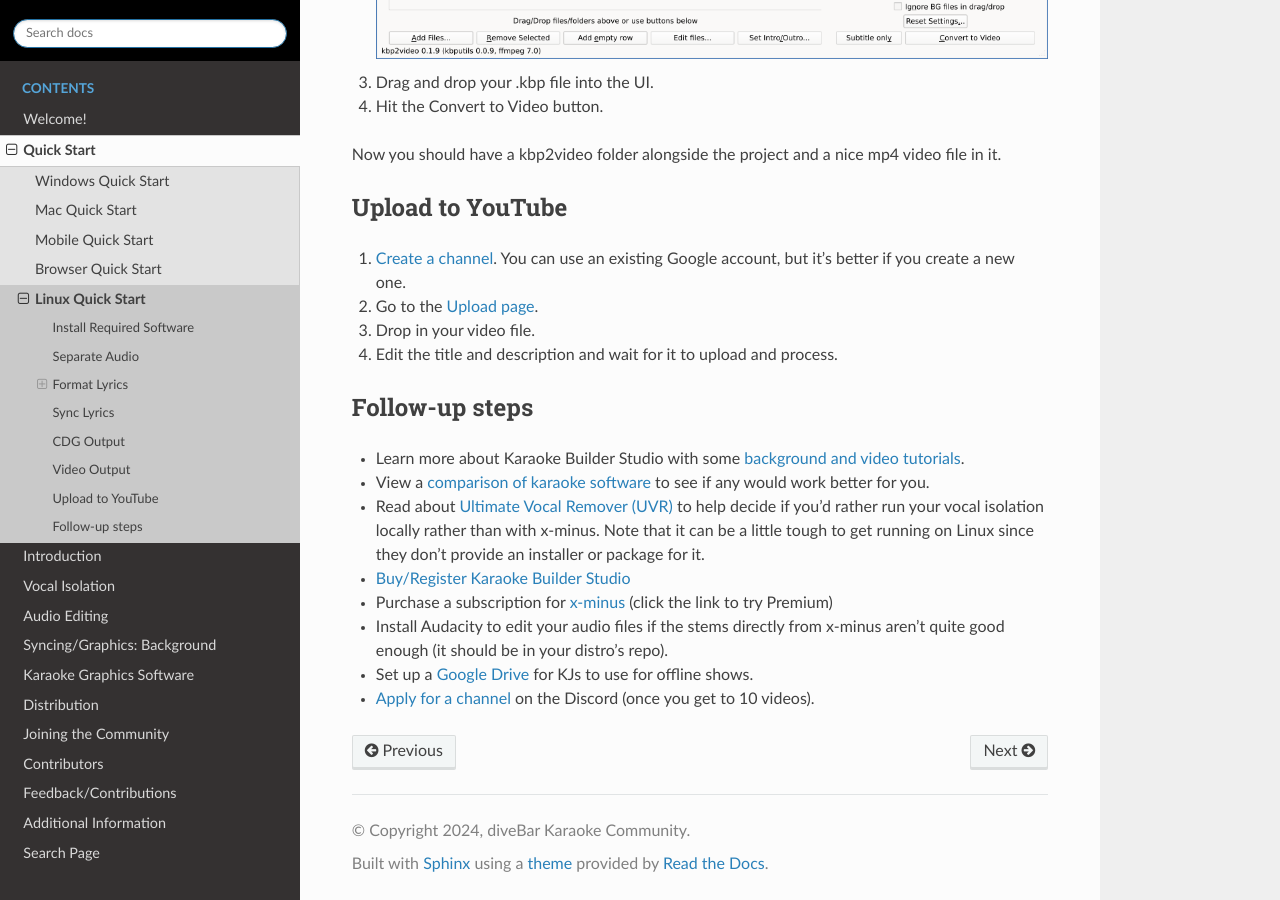
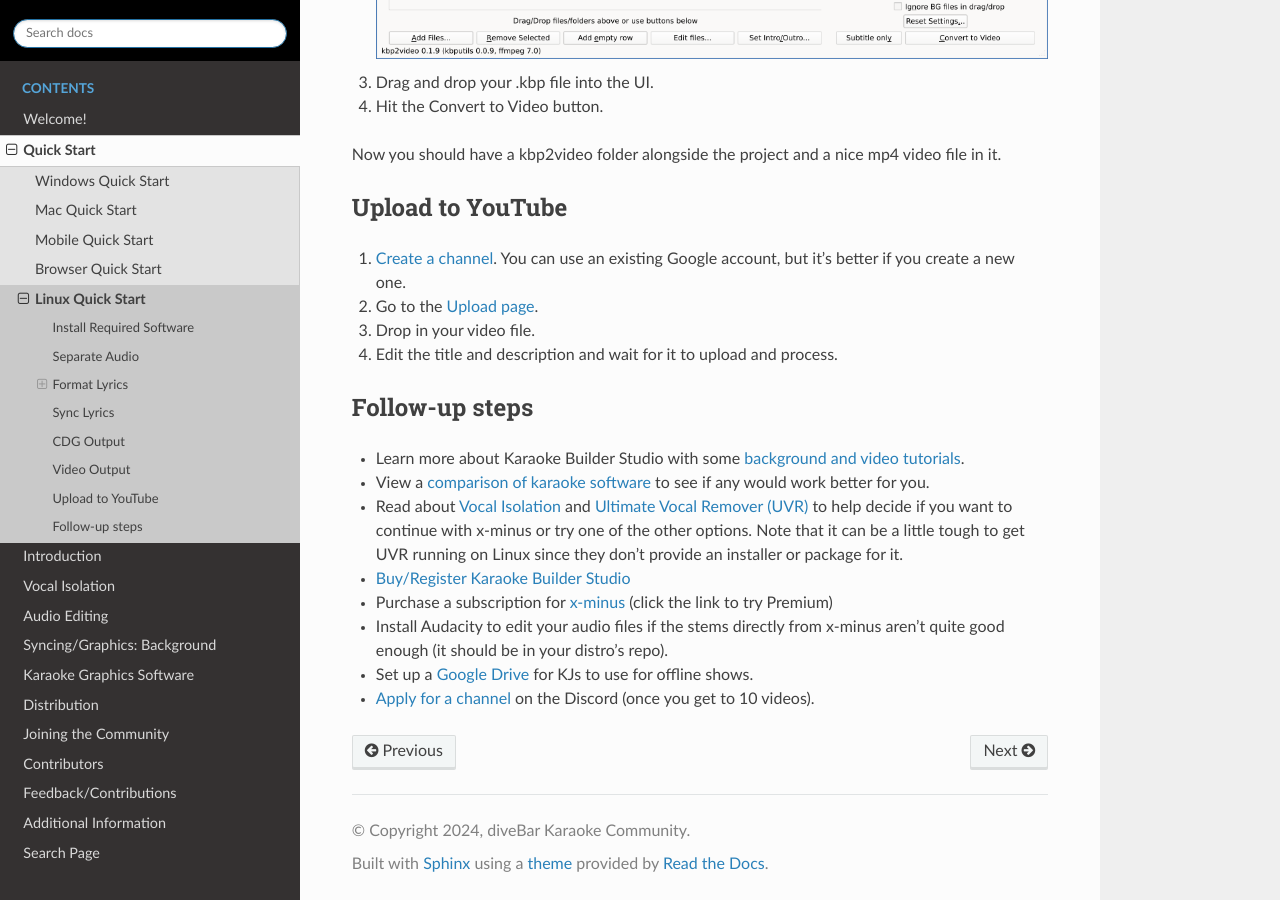
Before and after one commit to diveBarKaraoke/divebar_karaoke_creation_guide, a Sphinx documentation site: the page built from docs/qs-linux.rst, in a window 1280 px wide and 900 px high, scrolled down 7167 px. Built offline with Sphinx 7.4.7 and the Read the Docs theme 2.0.0, drawn with Linux system fonts in a browser that asks for light colours.

Commit message:
Fix demucs explanation, improve QS links
- demucs 4-stem does not explicitly have a guitar stem, it's "other" (thanks Eleven!)
- Clarify that while demucs guitar is available in x-minus, it's not in 6-stem (and demucs piano is not available at all)
- Non-Tüül Quickstarts now link to both the main vocal isolation page now in addition to the UVR page in the follow up steps to provide better context on why the reader might want to switch from x-minus

```diff
--- a/docs/qs-linux.rst
+++ b/docs/qs-linux.rst
@@ -65,7 +65,7 @@ Follow-up steps
 
 * Learn more about Karaoke Builder Studio with some :doc:`background and video tutorials <kbs>`.
 * View a :doc:`comparison of karaoke software <graphics_software>` to see if any would work better for you.
-* Read about :doc:`uvr` to help decide if you'd rather run your vocal isolation locally rather than with x-minus. Note that it can be a little tough to get running on Linux since they don't provide an installer or package for it.
+* Read about :doc:`vocal_isolation` and :doc:`uvr` to help decide if you want to continue with x-minus or try one of the other options. Note that it can be a little tough to get UVR running on Linux since they don't provide an installer or package for it.
 * `Buy/Register Karaoke Builder Studio <https://www.karaokebuilder.com/buy.php>`_
 * Purchase a subscription for `x-minus <https://x-minus.pro/ai>`_ (click the link to try Premium)
 * Install Audacity to edit your audio files if the stems directly from x-minus aren't quite good enough (it should be in your distro's repo).
--- a/docs/qs-mac.rst
+++ b/docs/qs-mac.rst
@@ -69,7 +69,7 @@ Follow-up steps
 ---------------
 * Learn more about MidiCo Karaoke with some :doc:`background and video tutorials <midico>`.
 * View a :doc:`comparison of karaoke software <graphics_software>` to see if any would work better for you.
-* Read about :doc:`uvr` to help decide if you'd rather run your vocal isolation locally rather than with x-minus.
+* Read about :doc:`vocal_isolation` and :doc:`uvr` to help decide if you want to stick with x-minus or run your vocal isolation a different way.
 * Buy `MidiCo <https://www.midicokaraoke.com/en-a6/buy-license.html>`_ and the `Advanced Video Karaoke Maker plug-in <https://www.midicokaraoke.com/en-b9/buy-plugin.html?plugin=avm>`_ (the plug-in is almost mandatory to do anything useful with MidiCo).
 * Purchase a subscription for `x-minus <https://x-minus.pro/ai>`_ (click the link to try Premium)
 * Download `Audacity <https://www.audacityteam.org/download/mac/>`_ to edit your audio files if the stems directly from x-minus aren't quite good enough.
--- a/docs/qs-windows.rst
+++ b/docs/qs-windows.rst
@@ -48,7 +48,7 @@ Follow-up steps
 
 * Learn more about Karaoke Builder Studio with some :doc:`background and video tutorials <kbs>`.
 * View a :doc:`comparison of karaoke software <graphics_software>` to see if any would work better for you.
-* Read about :doc:`uvr` to help decide if you'd rather run your vocal isolation locally rather than with x-minus.
+* Read about :doc:`vocal_isolation` and :doc:`uvr` to help decide if you want to stick with x-minus or run your vocal isolation a different way.
 * `Buy/Register Karaoke Builder Studio <https://www.karaokebuilder.com/buy.php>`_
 * Purchase a subscription for `x-minus <https://x-minus.pro/ai>`_ (click the link to try Premium)
 * Download `Audacity <https://www.audacityteam.org/download/windows/>`_ to edit your audio files if the stems directly from x-minus aren't quite good enough.
--- a/docs/vocal_isolation.rst
+++ b/docs/vocal_isolation.rst
@@ -125,4 +125,4 @@ MDX is another great option for vocal isolation. Like UVR it separates a track i
 demucs
 ^^^^^^
 
-`Demucs <https://github.com/facebookresearch/demucs>`_, created by Facebook parent company Meta, has the ability to separate a track into as many as six stems: bass, drums, guitar, vocals, piano, other (last two not available on x-minus). Unfortunately the component parts do not isolate as cleanly as other AI models at this time. There are instances where it can still be effective to add sound back into the mix that might be missing from an isolation using another method.
+`Demucs <https://github.com/facebookresearch/demucs>`_, created by Facebook parent company Meta, has the ability to separate a track into as many as six stems: bass, drums, guitar, vocals, piano, other (piano not available for demucs on x-minus, and there is no six-stem option there either, only four, missing guitar and piano). Unfortunately the component parts do not isolate as cleanly as other AI models at this time. There are instances where it can still be effective to add sound back into the mix that might be missing from an isolation using another method.
--- a/docs/x-minus.rst
+++ b/docs/x-minus.rst
@@ -11,7 +11,7 @@ To process a file, set the AI model in the dropdown menu and any options for it
 * Vocal remover - This should normally be the same instrumental model they recommend when you first load the site
 * Keep backing vocals - This is a karaoke model, meaning it attempts to separate lead vocals from instruments and backing vocals
 * Extract backing vocals - This is a model that will separate backing vocals from instruments and lead vocals
-* 4 stem splitter - This splits into drum, bass, guitar, and vocals
+* 4 stem splitter - This splits into drum, bass, vocals, and other
 
 There is additional detail about all the models if you hover over the question mark icon next to "AI model". This also explains some of the Ensemble options that will be available after you run the base model.
 
```
